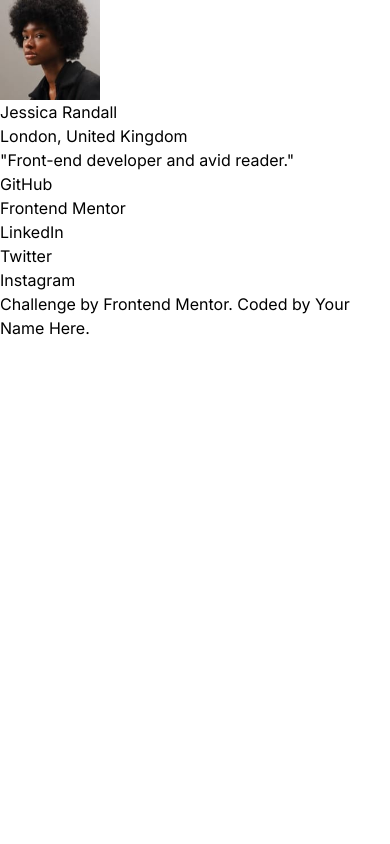
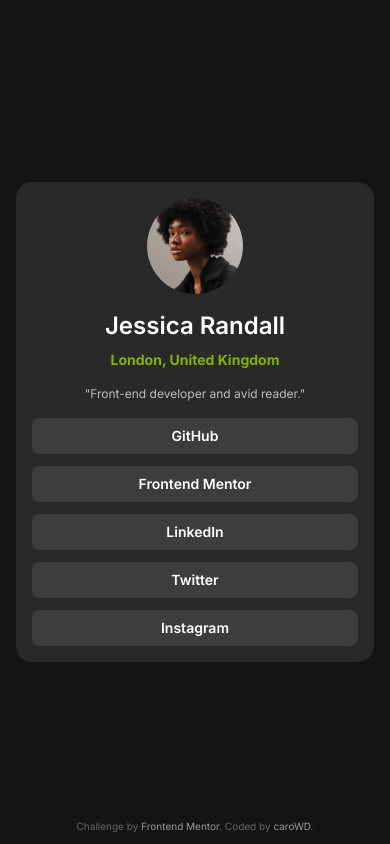
Before and after one commit to caroWD/fm_social_links_profile, a website: page index.html in a window 390 px wide. Drawn offline with nearby package versions, Linux system fonts and the light colour scheme; files that its build step writes are made by us from their sources.

Commit message:
Definition CSS Styles mobile 2xs version

```diff
--- a/index.html
+++ b/index.html
@@ -10,26 +10,26 @@
   <link rel="preconnect" href="https://fonts.gstatic.com" crossorigin>
   <link href="https://fonts.googleapis.com/css2?family=Inter:opsz,wght@14..32,100..900&display=swap" rel="stylesheet">
   <!-- Tailwindcss -->
-  <link rel="stylesheet" href="./src/css/style.css" type="text/css">
+  <link rel="stylesheet" href="./src/css/styles.css" type="text/css">
   <title>Frontend Mentor | Social links profile</title>
 </head>
 <body>
-  <main>
-    <section>
-      <header>
-        <picture>
-          <img src="./src/img/avatar-jessica.jpeg" alt="Avatar Jessica Randall" width="100px" height="100px">
+  <main class="h-dvh flex flex-col justify-center bg-woodsmoke-950 px-4 text-white-50 font-sans text-sm">
+    <section class="bg-white-950 p-4 rounded-2xl">
+      <header class="text-center">
+        <picture class="flex justify-center mb-4">
+          <img class="w-24 rounded-full" src="./src/img/avatar-jessica.jpeg" alt="Avatar Jessica Randall" width="100px" height="100px">
         </picture>
-        <hgroup>
-          <h1>Jessica Randall</h1>
-          <p>London, United Kingdom</p>
+        <hgroup class="font-semibold mb-4">
+          <h1 class="text-2xl mb-2">Jessica Randall</h1>
+          <p class="font-bold text-lime-600">London, United Kingdom</p>
         </hgroup>
       </header>
-      <article>
-        <h2>"Front-end developer and avid reader."</h2>
+      <article class="text-center mb-4 text-white-300">
+        <h2 class="text-xs">"Front-end developer and avid reader."</h2>
       </article>
-      <article>
-        <ul>
+      <article class="font-semibold text-center">
+        <ul class="flex flex-col gap-3 *:*:block *:*:w-full *:*:bg-woodsmoke-900 *:*:py-2 *:*:px-4 *:*:rounded-lg">
           <li><a href="#">GitHub</a></li>
           <li><a href="#">Frontend Mentor</a></li>
           <li><a href="#">LinkedIn</a></li>
@@ -38,7 +38,7 @@
         </ul>
       </article>
     </section>
+    <footer class="absolute -left-0 bottom-0 w-full py-2 px-4 text-center text-[0.625rem] text-white-600 *:text-white-400">Challenge by <a href="https://www.frontendmentor.io?ref=challenge" target="_blank">Frontend Mentor</a>. Coded by <a href="#">caroWD</a>.</footer>
   </main>
-  <footer>Challenge by <a href="https://www.frontendmentor.io?ref=challenge" target="_blank">Frontend Mentor</a>. Coded by <a href="#">Your Name Here</a>.</footer>
 </body>
 </html>
```
Also changed, not shown: src/css/styles.css (added).
